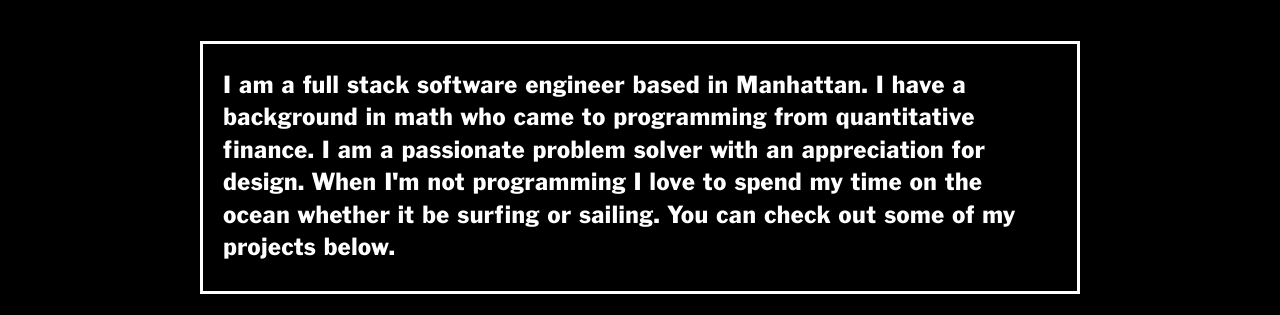
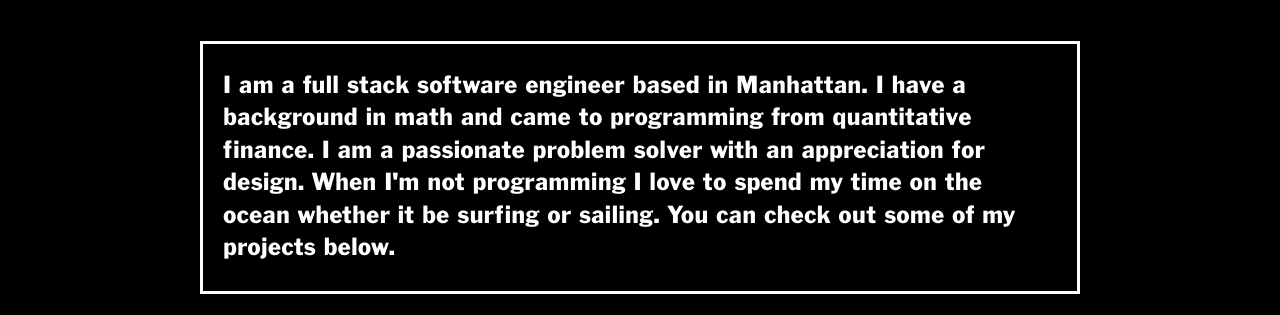
Before and after one commit to rhanixon/rhanixon, a React (Create React App) app: page / in a window 1280 px wide. Shown: the part 408-723 px from the top of the page. Built offline with nearby package versions, Linux system fonts and the light colour scheme.

Commit message:
grammer fix in bio

```diff
--- a/src/Bio.js
+++ b/src/Bio.js
@@ -9,7 +9,7 @@ export default class Bio extends Component {
           </div>
           <div className="boxed">
           <div className="bio-item">
-            <p className="oneandquarter">I am a full stack software engineer based in Manhattan. I have a background in math who came to programming from quantitative finance. I am a passionate problem solver with an appreciation for design. When I'm not programming I love to spend my time on the ocean whether it be surfing or sailing. You can check out some of my projects below.</p>
+            <p className="oneandquarter">I am a full stack software engineer based in Manhattan. I have a background in math and came to programming from quantitative finance. I am a passionate problem solver with an appreciation for design. When I'm not programming I love to spend my time on the ocean whether it be surfing or sailing. You can check out some of my projects below.</p>
           </div>
         </div>
       </div>
```
